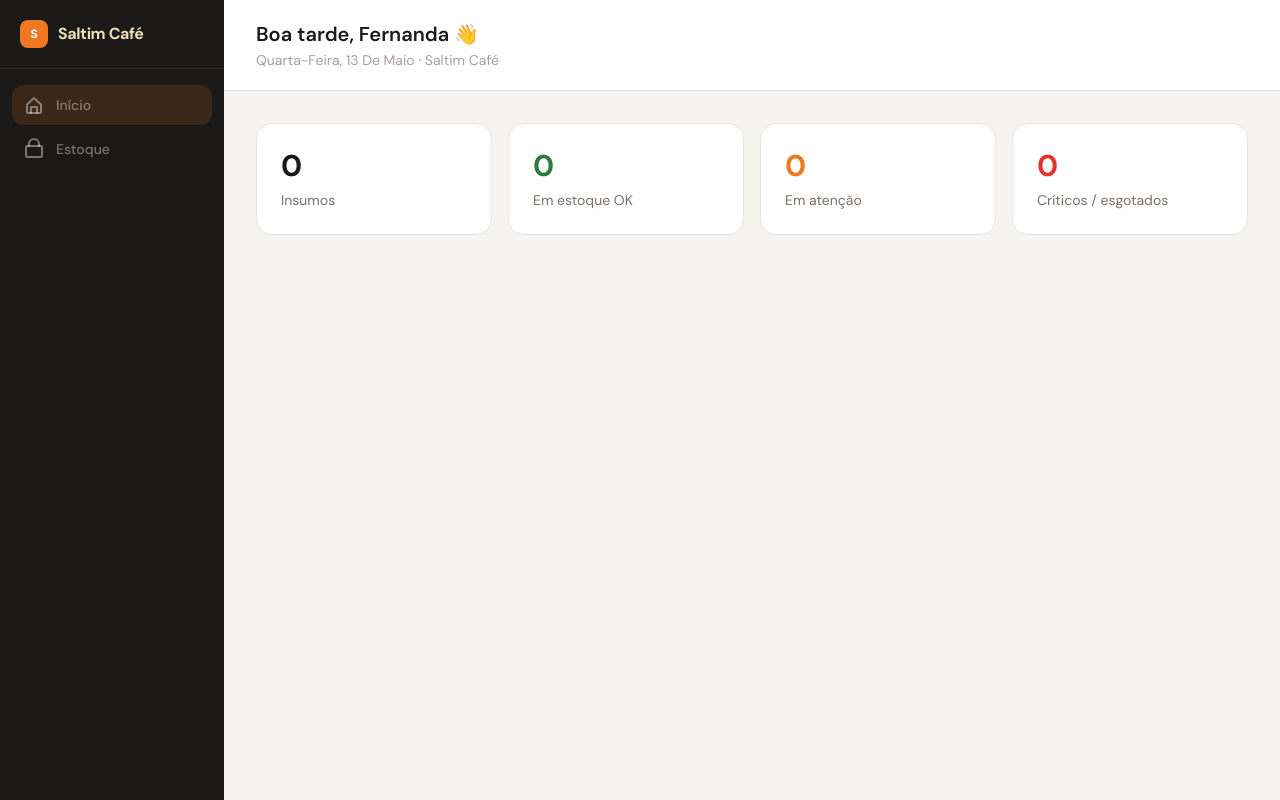
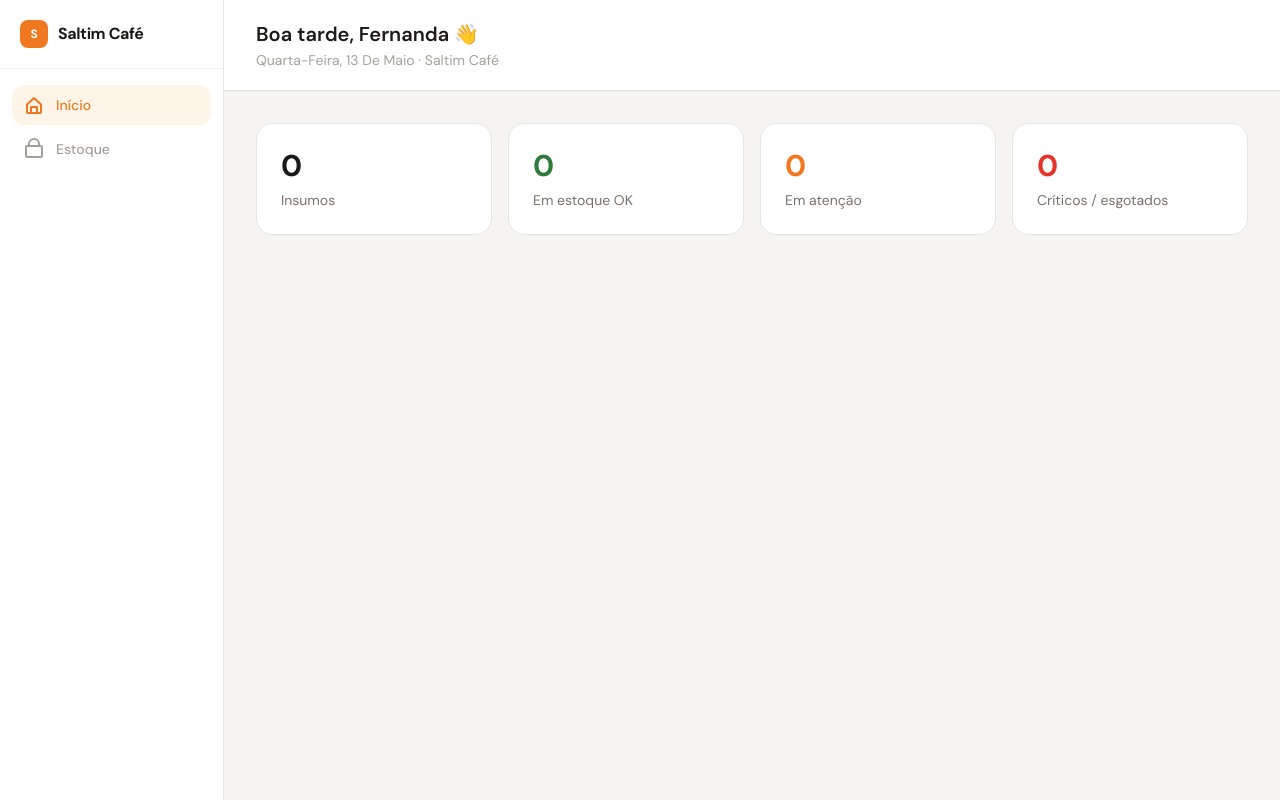
Before and after one commit to Voltz-Corp/Projetos-6-Saltim, a React (Vite) app in the folder frontend/: page / in a window 1280 px wide. Built offline with nearby package versions, Linux system fonts and the light colour scheme; no server answers.

Commit message:
refactor: improve sidebar styling and enhance dashboard functionality with global progress initialization

```diff
--- a/frontend/src/components/Sidebar.tsx
+++ b/frontend/src/components/Sidebar.tsx
@@ -29,8 +29,9 @@ function NavItem({ to, icon, label }: NavItemProps) {
   return (
     <Link
       to={to}
-      className="flex items-center gap-3 px-3 py-2.5 rounded-xl text-sm font-medium text-white/40 hover:text-white hover:bg-white/8 transition-colors"
-      activeProps={{ className: 'flex items-center gap-3 px-3 py-2.5 rounded-xl text-sm font-medium text-brand-600 bg-brand-600/15' }}
+      className="flex items-center gap-3 px-3 py-2.5 rounded-xl text-sm font-medium transition-colors"
+      activeProps={{ className: 'text-brand-600 bg-brand-50' }}
+      inactiveProps={{ className: 'text-stone-400 hover:text-stone-900 hover:bg-stone-100' }}
       activeOptions={{ exact: to === '/' }}
     >
       {icon}
@@ -41,14 +42,14 @@ function NavItem({ to, icon, label }: NavItemProps) {
 
 export function Sidebar() {
   return (
-    <aside className="w-56 bg-saltim-dark flex flex-col flex-shrink-0">
+    <aside className="w-56 bg-white border-r border-stone-200 flex flex-col flex-shrink-0">
       {/* Brand */}
-      <div className="px-5 py-5 border-b border-white/8">
+      <div className="px-5 py-5 border-b border-stone-100">
         <div className="flex items-center gap-2.5">
           <div className="size-7 rounded-lg bg-brand-600 flex items-center justify-center flex-shrink-0">
             <span className="text-white text-xs font-black leading-none">S</span>
           </div>
-          <span className="text-base font-bold text-saltim-cream tracking-tight">Saltim Café</span>
+          <span className="text-base font-bold text-stone-900 tracking-tight">Saltim Café</span>
         </div>
       </div>
       <nav className="flex flex-col gap-1 p-3 pt-4">
--- a/frontend/src/routes/ContagemCategoriaPage.tsx
+++ b/frontend/src/routes/ContagemCategoriaPage.tsx
@@ -6,6 +6,7 @@ import {
   useContagem,
   getGlobalProgress,
   buildAllUpdates,
+  initializeAll,
 } from '../hooks/useContagem';
 import { CATEGORIES, type Category } from '../data/ingredients';
 import { cn } from '../lib/cn';
@@ -150,6 +151,9 @@ export function ContagemCategoriaPage() {
 
   const { data: stock = [] } = useEstoque();
   const atualizar = useAtualizarEstoque();
+
+  // Garante que o progresso global esteja correto mesmo entrando direto na categoria
+  initializeAll(stock);
 
   const items = useMemo(
     () => stock.filter((i) => i.category === category),
--- a/frontend/src/routes/DashboardPage.tsx
+++ b/frontend/src/routes/DashboardPage.tsx
@@ -1,103 +1,50 @@
-import { createRoute, useNavigate } from '@tanstack/react-router';
-import { rootRoute } from './Root';
-import { useEstoque, getStockStatus } from '../hooks/useEstoque';
-import { CATEGORIES } from '../data/ingredients';
+import { createRoute } from '@tanstack/react-router'
+import { rootRoute } from './Root'
+import { useEstoque, getStockStatus } from '../hooks/useEstoque'
 
 export const dashboardRoute = createRoute({
   getParentRoute: () => rootRoute,
   path: '/',
   component: DashboardPage,
-});
+})
 
-function StatCard({
-  value,
-  label,
-  color,
-}: {
-  value: number;
-  label: string;
-  color: string;
-}) {
+function StatCard({ value, label, color }: { value: number; label: string; color: string }) {
   return (
     <div className="bg-white rounded-2xl border border-stone-200 p-6">
-      <div className="text-3xl font-bold tabular-nums" style={{ color }}>
-        {value}
-      </div>
+      <div className="text-3xl font-bold tabular-nums" style={{ color }}>{value}</div>
       <div className="text-sm text-stone-500 mt-1.5">{label}</div>
     </div>
-  );
-}
-
-function ActionCard({
-  title,
-  sub,
-  icon,
-  onClick,
-}: {
-  title: string;
-  sub: string;
-  icon: React.ReactNode;
-  onClick: () => void;
-}) {
-  return (
-    <button
-      onClick={onClick}
-      className="w-full bg-white rounded-2xl border border-stone-200 p-5 flex items-center justify-between hover:border-brand-600 hover:shadow-sm transition-all text-left group"
-    >
-      <div>
-        <div className="text-sm font-semibold text-stone-900">{title}</div>
-        <div className="text-xs text-stone-400 mt-1">{sub}</div>
-      </div>
-      <div className="size-10 rounded-xl bg-brand-50 flex items-center justify-center ml-4 group-hover:bg-brand-600 transition-colors">
-        <span className="text-brand-600 group-hover:text-white transition-colors">
-          {icon}
-        </span>
-      </div>
-    </button>
-  );
+  )
 }
 
 export function DashboardPage() {
-  const navigate = useNavigate();
-  const { data: stock = [] } = useEstoque();
+  const { data: stock = [] } = useEstoque()
 
-  const hour = new Date().getHours();
-  const period = hour < 12 ? 'Bom dia' : hour < 18 ? 'Boa tarde' : 'Boa noite';
-  const dateStr = new Date().toLocaleDateString('pt-BR', {
-    weekday: 'long',
-    day: 'numeric',
-    month: 'long',
-  });
+  const hour = new Date().getHours()
+  const period = hour < 12 ? 'Bom dia' : hour < 18 ? 'Boa tarde' : 'Boa noite'
+  const dateStr = new Date().toLocaleDateString('pt-BR', { weekday: 'long', day: 'numeric', month: 'long' })
 
-  const total = stock.length;
-  const ok = stock.filter((i) => getStockStatus(i) === 'OK').length;
-  const atencao = stock.filter((i) => getStockStatus(i) === 'Atenção').length;
-  const critico = stock.filter((i) => getStockStatus(i) === 'Crítico').length;
-  const esgotado = stock.filter((i) => getStockStatus(i) === 'Esgotado').length;
+  const total = stock.length
+  const ok = stock.filter(i => getStockStatus(i) === 'OK').length
+  const atencao = stock.filter(i => getStockStatus(i) === 'Atenção').length
+  const critico = stock.filter(i => getStockStatus(i) === 'Crítico').length
+  const esgotado = stock.filter(i => getStockStatus(i) === 'Esgotado').length
 
   return (
     <div className="flex flex-col h-screen bg-surface overflow-auto">
       <div className="bg-white border-b border-stone-200 px-8 py-5 flex-shrink-0">
-        <h1 className="text-xl font-semibold text-stone-900">
-          {period}, Fernanda 👋
-        </h1>
-        <p className="text-sm text-stone-400 mt-0.5 capitalize">
-          {dateStr} · Saltim Café
-        </p>
+        <h1 className="text-xl font-semibold text-stone-900">{period}, Fernanda 👋</h1>
+        <p className="text-sm text-stone-400 mt-0.5 capitalize">{dateStr} · Saltim Café</p>
       </div>
 
       <div className="flex-1 p-8 flex flex-col gap-6">
         <div className="grid grid-cols-2 lg:grid-cols-4 gap-4">
-          <StatCard value={total} label="Insumos" color="#1A1917" />
-          <StatCard value={ok} label="Em estoque OK" color="#2D7A3A" />
-          <StatCard value={atencao} label="Em atenção" color="#F07820" />
-          <StatCard
-            value={critico + esgotado}
-            label="Críticos / esgotados"
-            color="#E4332B"
-          />
+          <StatCard value={total}           label="Insumos"             color="#1A1917" />
+          <StatCard value={ok}              label="Em estoque OK"        color="#2D7A3A" />
+          <StatCard value={atencao}         label="Em atenção"           color="#F07820" />
+          <StatCard value={critico+esgotado} label="Críticos / esgotados" color="#E4332B" />
         </div>
       </div>
     </div>
-  );
+  )
 }
--- a/frontend/src/routes/EstoquePage.tsx
+++ b/frontend/src/routes/EstoquePage.tsx
@@ -43,8 +43,8 @@ const columns = [
     header: 'Insumo',
     cell: i => (
       <Link
-        to="/ingredientes/$id/editar"
-        params={{ id: String(i.row.original.id) }}
+        to="/estoque/contagem/$index"
+        params={{ index: String(CATEGORIES.indexOf(i.row.original.category)) }}
         className="font-medium text-stone-900 hover:text-brand-600 hover:underline transition-colors"
       >
         {i.getValue()}
```
